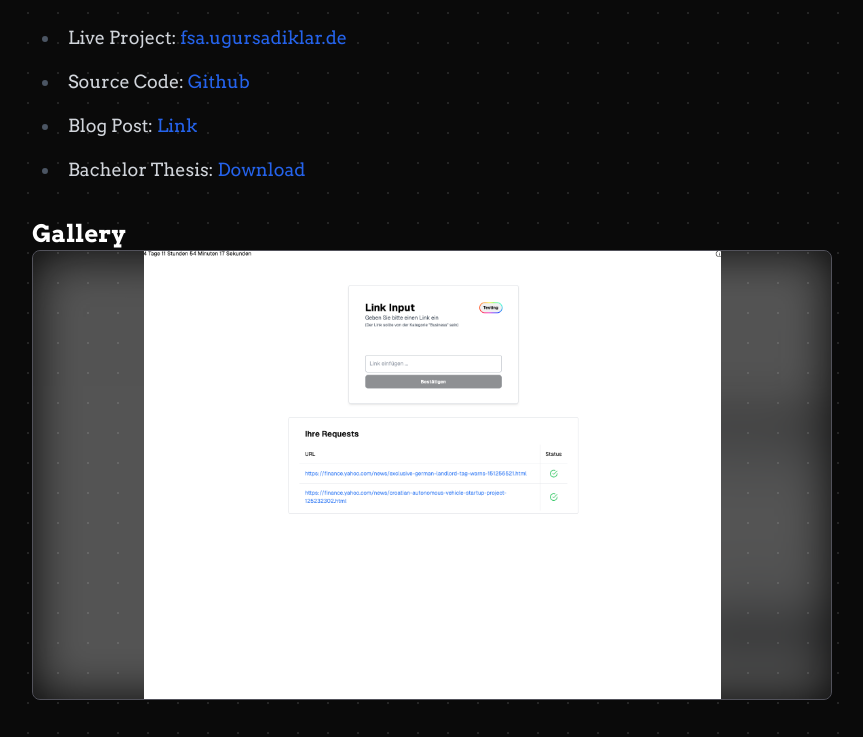
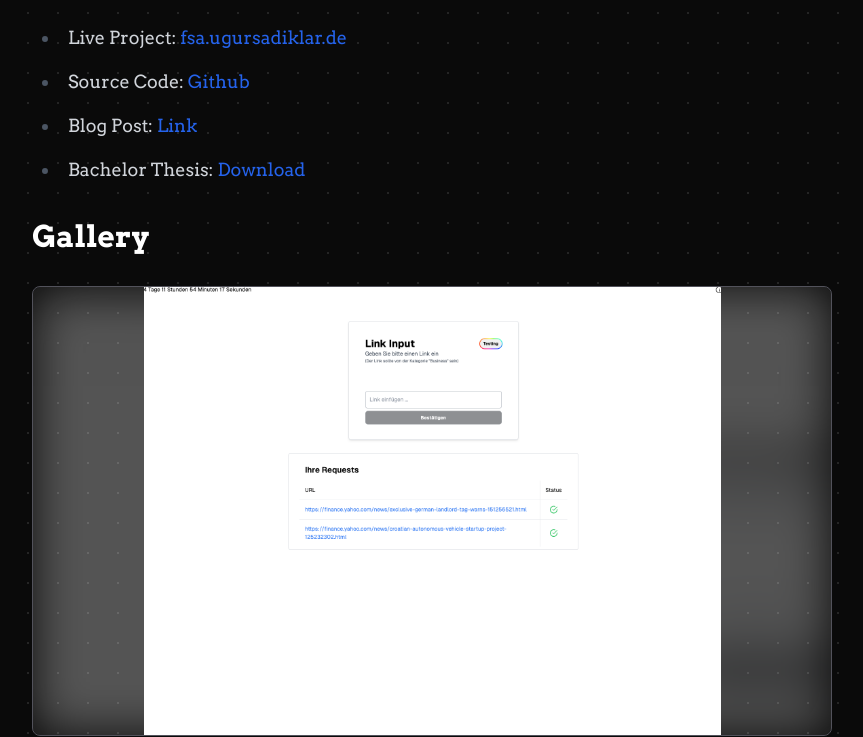
Before and after one commit to ugur-sa/portfolio, an Astro site: page /projects/fsa in a window 1280 px wide. Shown: the part 1393-2130 px from the top of the page, without its empty margins (208-1071 px from the left). Built offline with nearby package versions, Linux system fonts and the light colour scheme; Astro itself is replaced by a stand-in of ours.

Commit message:
Make gallery title bigger and add margin bottom

```diff
--- a/src/pages/projects/[slug].astro
+++ b/src/pages/projects/[slug].astro
@@ -62,7 +62,7 @@ const { Content } = await project.render();
 	{
 		project.data.gallery && (
 			<div class="">
-				<h1 class="mt-8 text-2xl font-bold">Gallery</h1>
+				<h1 class="my-8 text-3xl font-bold">Gallery</h1>
 				<Gallery images={project.data.gallery} client:visible />
 			</div>
 		)
```
